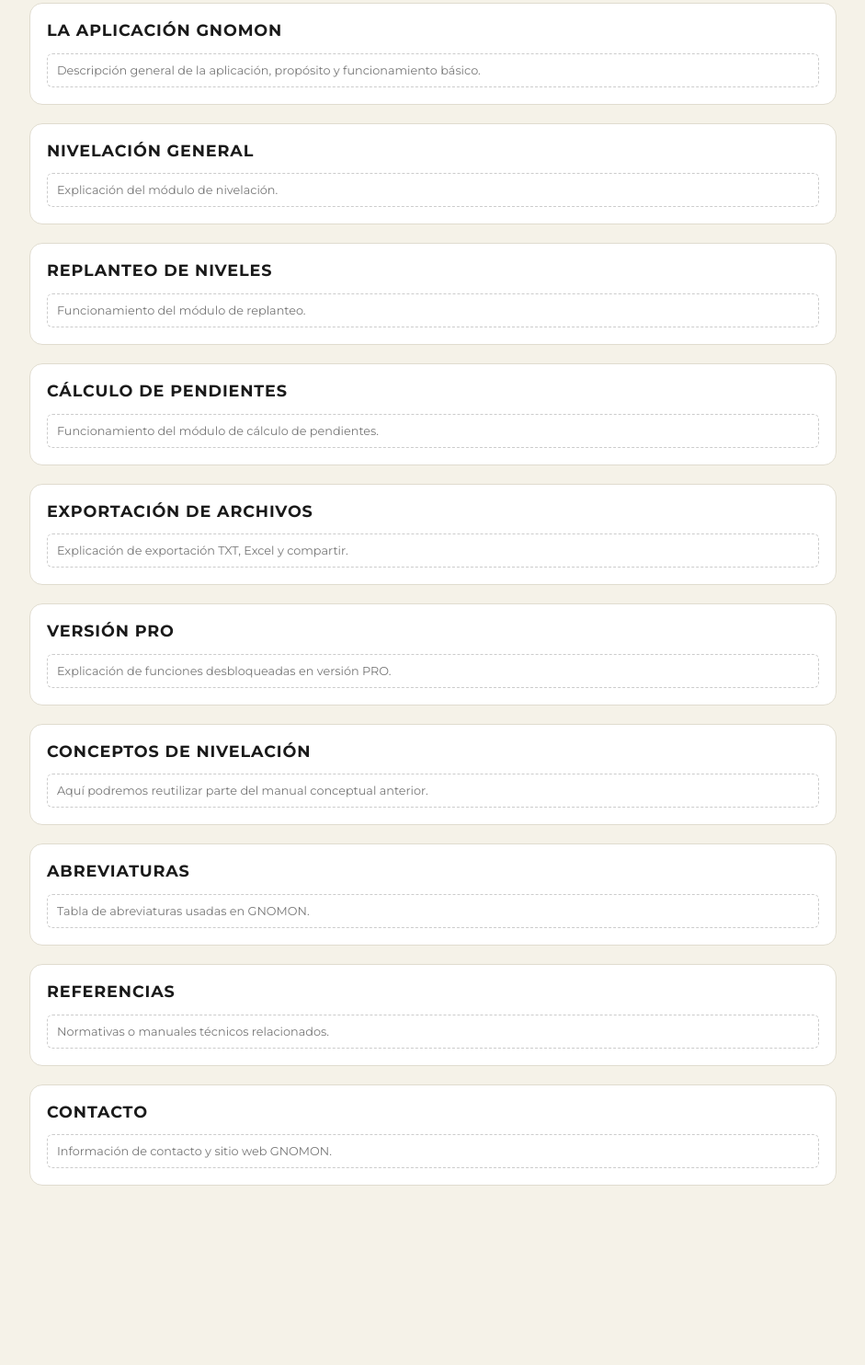
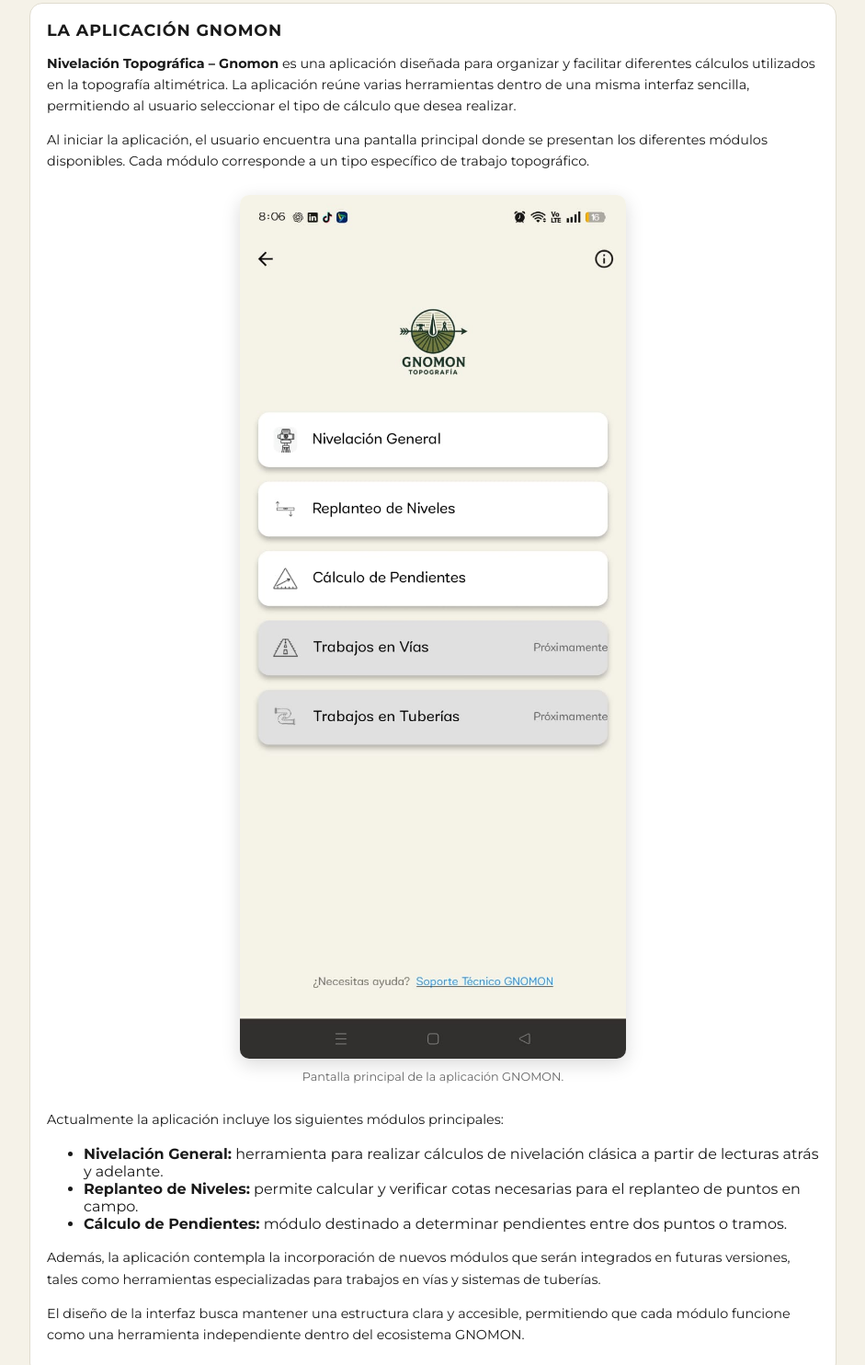
Before and after one commit to gnomontopografia/gnomontopografia.github.io, a plain HTML site: page manual_nivelacion.html in a window 1280 px wide. Shown: the part 855-2339 px from the top of the page at 92% size, without its empty margins (310-1251 px from the left). Before the commit the page ends 2241 px from the top, so only its background shows below. Drawn offline with Linux system fonts and the light colour scheme.

Commit message:
Update manual_nivelacion.html

```diff
--- a/manual_nivelacion.html
+++ b/manual_nivelacion.html
@@ -276,9 +276,72 @@ aplicación y describir el uso de cada uno de sus módulos principales.
 
 <h2>La aplicación GNOMON</h2>
 
-<div class="placeholder">
-Descripción general de la aplicación, propósito y funcionamiento básico.
+<p>
+
+<strong>Nivelación Topográfica – Gnomon</strong> es una aplicación diseñada para
+organizar y facilitar diferentes cálculos utilizados en la topografía altimétrica.
+La aplicación reúne varias herramientas dentro de una misma interfaz sencilla,
+permitiendo al usuario seleccionar el tipo de cálculo que desea realizar.
+
+</p>
+
+<p>
+
+Al iniciar la aplicación, el usuario encuentra una pantalla principal donde se
+presentan los diferentes módulos disponibles. Cada módulo corresponde a un
+tipo específico de trabajo topográfico.
+
+</p>
+
+<div style="text-align:center;margin:25px 0">
+
+<img
+src="assets/img/funciones_nivelacion_topografica.jpeg"
+alt="Módulos de la aplicación GNOMON"
+style="max-width:420px;width:100%;border-radius:10px;box-shadow:0 6px 20px rgba(0,0,0,0.15)"
+>
+
+<p style="font-size:.8rem;color:#666;margin-top:6px">
+Pantalla principal de la aplicación GNOMON.
+</p>
+
 </div>
+
+<p>
+
+Actualmente la aplicación incluye los siguientes módulos principales:
+
+</p>
+
+<ul>
+
+<li><strong>Nivelación General:</strong> herramienta para realizar cálculos de nivelación
+clásica a partir de lecturas atrás y adelante.</li>
+
+<li><strong>Replanteo de Niveles:</strong> permite calcular y verificar cotas necesarias
+para el replanteo de puntos en campo.</li>
+
+<li><strong>Cálculo de Pendientes:</strong> módulo destinado a determinar pendientes
+entre dos puntos o tramos.</li>
+
+</ul>
+
+<p>
+
+Además, la aplicación contempla la incorporación de nuevos módulos que serán
+integrados en futuras versiones, tales como herramientas especializadas para
+trabajos en vías y sistemas de tuberías.
+
+</p>
+
+<p>
+
+El diseño de la interfaz busca mantener una estructura clara y accesible,
+permitiendo que cada módulo funcione como una herramienta independiente
+dentro del ecosistema GNOMON.
+
+</p>
+
 
 </section>
 
```
